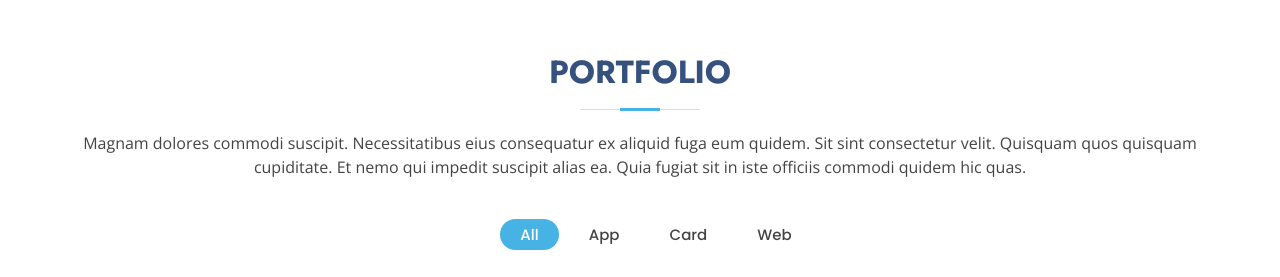
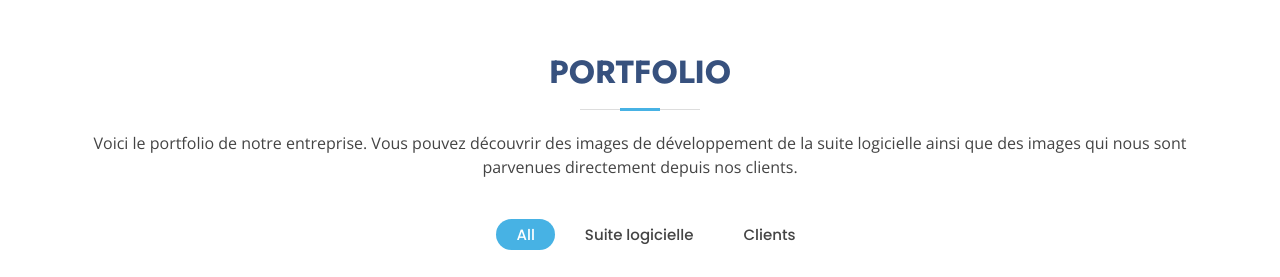
Before and after one commit to lucas2301/Tabbone_Loscot_site_Cordova, a website: page Secure&Co/www/index.html in a window 1280 px wide. Shown: the part 3300-3577 px from the top of the page. Drawn offline with nearby package versions, Linux system fonts and the light colour scheme; files whose address does not match are found by name.

Commit message:
Commit préparation merge

```diff
--- a/Secure&Co/www/index.html
+++ b/Secure&Co/www/index.html
@@ -324,14 +324,13 @@
 
         <div class="section-title">
           <h2>Portfolio</h2>
-          <p>Magnam dolores commodi suscipit. Necessitatibus eius consequatur ex aliquid fuga eum quidem. Sit sint consectetur velit. Quisquam quos quisquam cupiditate. Et nemo qui impedit suscipit alias ea. Quia fugiat sit in iste officiis commodi quidem hic quas.</p>
+          <p>Voici le portfolio de notre entreprise. Vous pouvez découvrir des images de développement de la suite logicielle ainsi que des images qui nous sont parvenues directement depuis nos clients.</p>
         </div>
 
         <ul id="portfolio-flters" class="d-flex justify-content-center" data-aos="fade-up" data-aos-delay="100">
           <li data-filter="*" class="filter-active">All</li>
-          <li data-filter=".filter-app">App</li>
-          <li data-filter=".filter-card">Card</li>
-          <li data-filter=".filter-web">Web</li>
+          <li data-filter=".filter-app">Suite logicielle</li>
+          <li data-filter=".filter-card">Clients</li>
         </ul>
 
         <div class="row portfolio-container" data-aos="fade-up" data-aos-delay="200">
@@ -346,7 +345,7 @@
             </div>
           </div>
 
-          <div class="col-lg-4 col-md-6 portfolio-item filter-web">
+          <div class="col-lg-4 col-md-6 portfolio-item filter-app">
             <div class="portfolio-img"><img src="assets/img/portfolio/portfolio-2.jpg" class="img-fluid" alt=""></div>
             <div class="portfolio-info">
               <h4>Web 3</h4>
@@ -376,7 +375,7 @@
             </div>
           </div>
 
-          <div class="col-lg-4 col-md-6 portfolio-item filter-web">
+          <div class="col-lg-4 col-md-6 portfolio-item filter-card">
             <div class="portfolio-img"><img src="assets/img/portfolio/portfolio-5.jpg" class="img-fluid" alt=""></div>
             <div class="portfolio-info">
               <h4>Web 2</h4>
```
Also changed, not shown: Secure&Co/www/assets/img/portfolio/portfolio-8.jpg (deleted), Secure&Co/www/assets/img/portfolio/portfolio-9.jpg (deleted), Secure&Co/www/assets/img/portfolio/portfolio-details-1.jpg (deleted), Secure&Co/www/assets/img/portfolio/portfolio-details-2.jpg (deleted), Secure&Co/www/assets/img/portfolio/portfolio-details-3.jpg (deleted), 7 other files.
